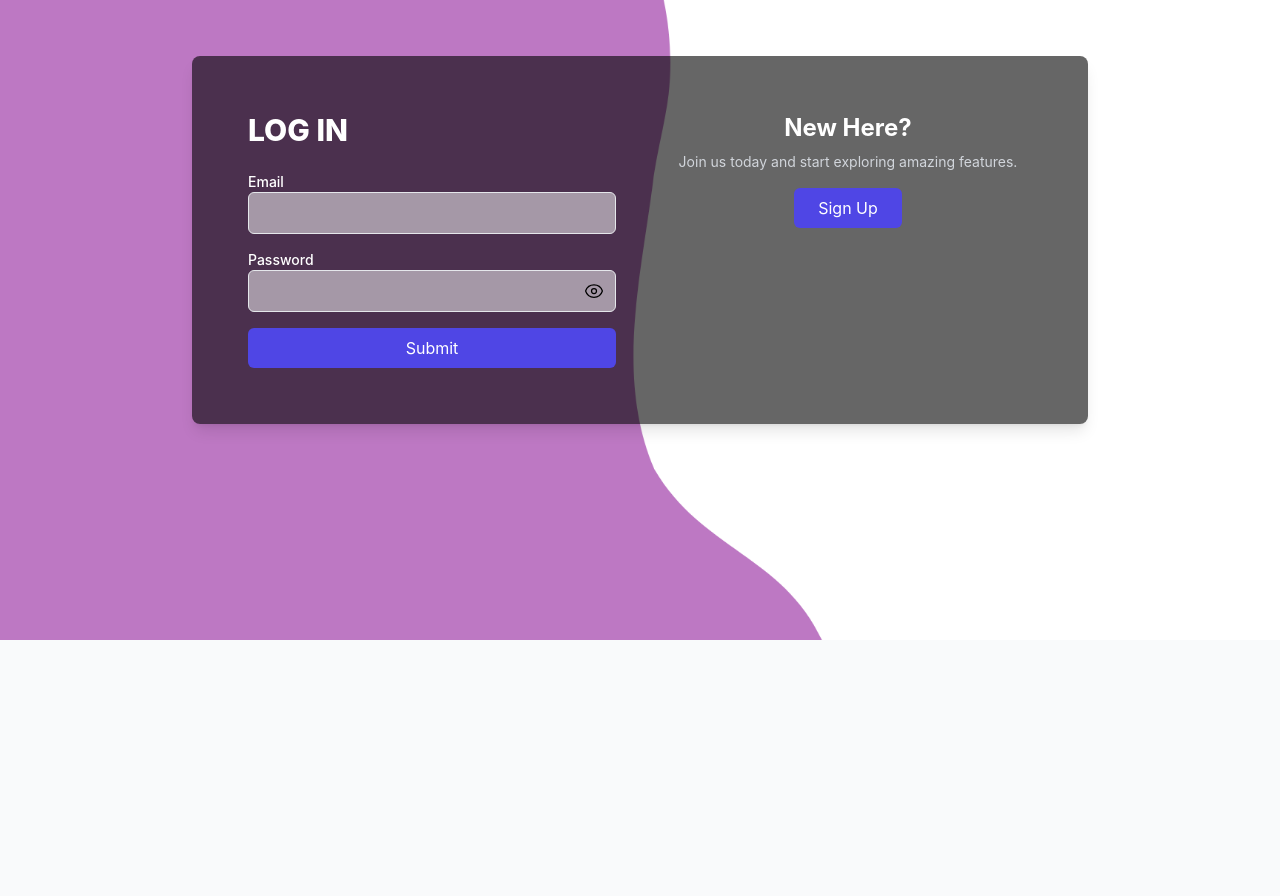
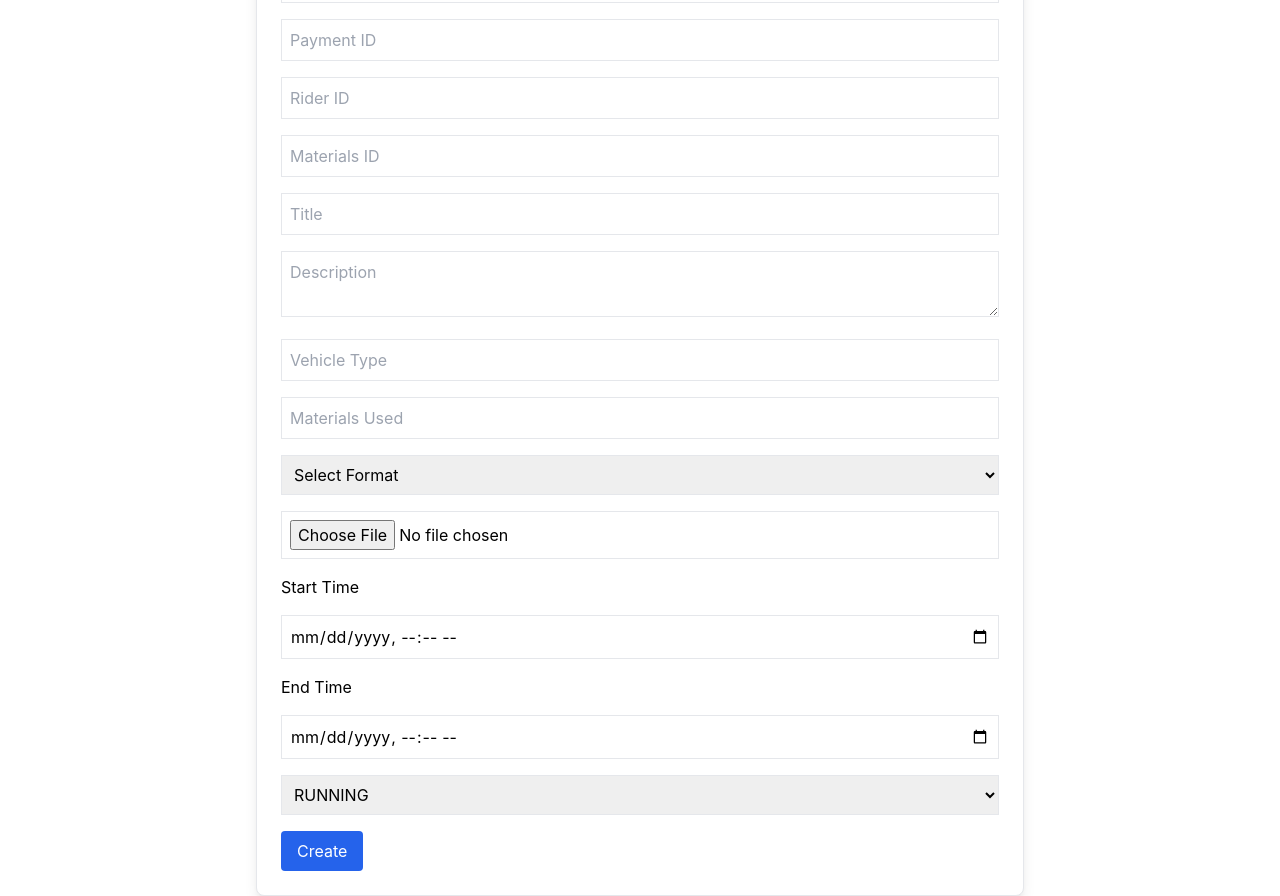
Before and after one commit to lracnaelg/Ads2Go-Client, a React (Create React App) app: page /create-advertisement in a window 1280 px wide. Before the commit this address led to /login. Shown: the part 160-1056 px from the top of the page. Before the commit the page ends 800 px from the top, so only its background shows below. Built offline with nearby package versions, Linux system fonts and the light colour scheme.

Commit message:
Initial CreateAdvertisement Page

```diff
--- a/src/App.tsx
+++ b/src/App.tsx
@@ -15,6 +15,8 @@ import VerifyEmail from './pages/USERS/VerifyEmail';
 import Home from './pages/USERS/Home';
 import Settings from './pages/USERS/Settings';
 import Payment from './pages/USERS/Payment';
+import CreateAdvertisement from './pages/USERS/CreateAdvertisement';
+
 
 // Admin pages
 import AdminDashboard from './pages/ADMIN/AdminDashboard';
@@ -58,6 +60,8 @@ const AppContent: React.FC = () => {
         <Route path="/home" element={<Home />} />
         <Route path="/settings" element={<Settings />} />
         <Route path="/payment" element={<Payment />} />
+        <Route path="/create-advertisement" element={<CreateAdvertisement />} />
+
 
 
         {/* Admin Routes */}
--- /dev/null
+++ b/src/pages/USERS/CreateAdvertisement.tsx
@@ -0,0 +1,79 @@
+// pages/USERS/CreateAdvertisement.tsx
+import React, { useState } from 'react';
+
+const CreateAdvertisement: React.FC = () => {
+  const [formData, setFormData] = useState({
+    userId: '',
+    paymentId: '',
+    riderId: '',
+    materialsId: '',
+    title: '',
+    description: '',
+    vehicleType: '',
+    materialsUsed: '',
+    adFormat: '',
+    startTime: '',
+    endTime: '',
+    status: 'RUNNING',
+    media: null as File | null,
+  });
+
+  const handleChange = (
+    e: React.ChangeEvent<HTMLInputElement | HTMLTextAreaElement | HTMLSelectElement>
+  ) => {
+    const { name, value } = e.target;
+
+    if (name === 'media' && e.target instanceof HTMLInputElement && e.target.files) {
+      setFormData({ ...formData, media: e.target.files[0] });
+    } else {
+      setFormData({ ...formData, [name]: value });
+    }
+  };
+
+
+  const handleSubmit = (e: React.FormEvent) => {
+    e.preventDefault();
+    alert('Advertisement created (mocked)!');
+    console.log('Form Data:', formData);
+  };
+
+  return (
+    <div className="max-w-3xl mx-auto mt-10 p-6 border rounded-lg shadow-lg bg-white">
+      <h1 className="text-2xl font-bold mb-6">Create Advertisement</h1>
+      <form onSubmit={handleSubmit} className="space-y-4">
+        <input type="text" name="userId" placeholder="User ID" value={formData.userId} onChange={handleChange} className="w-full border p-2" />
+        <input type="text" name="paymentId" placeholder="Payment ID" value={formData.paymentId} onChange={handleChange} className="w-full border p-2" />
+        <input type="text" name="riderId" placeholder="Rider ID" value={formData.riderId} onChange={handleChange} className="w-full border p-2" />
+        <input type="text" name="materialsId" placeholder="Materials ID" value={formData.materialsId} onChange={handleChange} className="w-full border p-2" />
+        <input type="text" name="title" placeholder="Title" value={formData.title} onChange={handleChange} className="w-full border p-2" />
+        <textarea name="description" placeholder="Description" value={formData.description} onChange={handleChange} className="w-full border p-2" />
+        <input type="text" name="vehicleType" placeholder="Vehicle Type" value={formData.vehicleType} onChange={handleChange} className="w-full border p-2" />
+        <input type="text" name="materialsUsed" placeholder="Materials Used" value={formData.materialsUsed} onChange={handleChange} className="w-full border p-2" />
+
+        <select name="adFormat" value={formData.adFormat} onChange={handleChange} className="w-full border p-2">
+          <option value="">Select Format</option>
+          <option value="JPG">JPG</option>
+          <option value="PNG">PNG</option>
+          <option value="SVG">SVG</option>
+          <option value="MP4">MP4</option>
+        </select>
+
+        <input type="file" name="media" accept="image/*,video/*" onChange={handleChange} className="w-full border p-2" />
+
+        <label className="block">Start Time</label>
+        <input type="datetime-local" name="startTime" value={formData.startTime} onChange={handleChange} className="w-full border p-2" />
+        <label className="block">End Time</label>
+        <input type="datetime-local" name="endTime" value={formData.endTime} onChange={handleChange} className="w-full border p-2" />
+
+        <select name="status" value={formData.status} onChange={handleChange} className="w-full border p-2">
+          <option value="RUNNING">RUNNING</option>
+          <option value="ENDED">ENDED</option>
+        </select>
+
+        <button type="submit" className="bg-blue-600 text-white px-4 py-2 rounded hover:bg-blue-700">Create</button>
+      </form>
+    </div>
+  );
+};
+
+export default CreateAdvertisement;
--- a/src/pages/USERS/Home.tsx
+++ b/src/pages/USERS/Home.tsx
@@ -58,7 +58,7 @@ const Home: React.FC = () => {
         {/* Call to Action */}
         <div className="mt-12 flex justify-center">
           <button
-            onClick={() => navigate("/create-campaign")}
+            onClick={() => navigate("/create-advertisement")}
             className="px-8 py-3 text-lg font-semibold bg-gradient-to-r from-green-400 to-blue-500 text-white rounded-lg shadow-lg hover:from-green-500 hover:to-blue-600 transition-all"
           >
             ➕ Launch an Ad Campaign
```
